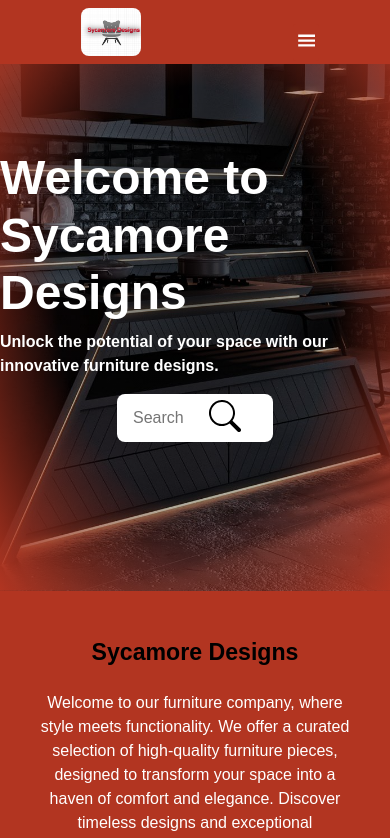
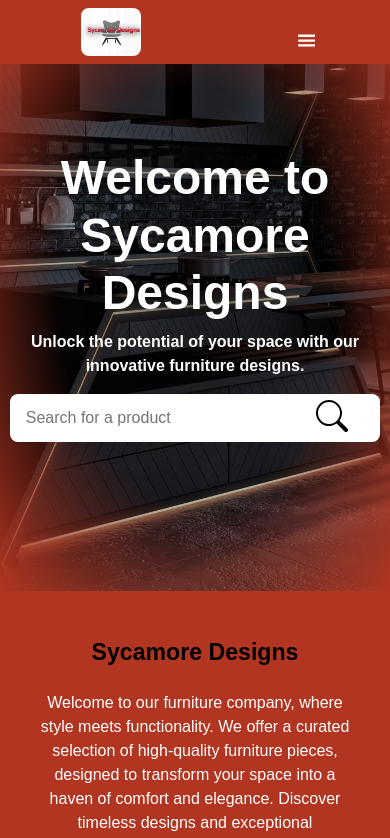
Before and after one commit to Roche001/FurniFusion, a React (Create React App) app: page / in a window 390 px wide. Shown: the top 838 px of the page. Built offline with nearby package versions, Linux system fonts and the light colour scheme; a web font is replaced by a local one.

Commit message:
update changes

```diff
--- a/src/components/home/Home.css
+++ b/src/components/home/Home.css
@@ -41,3 +41,16 @@
   font-weight: 900;
   cursor: pointer;
 }
+@media screen and (max-width: 600px) {
+  .home-banner {
+    text-align: center;
+  }
+  .home-input {
+    width: 95vw;
+  }
+}
+@media screen and (min-width: 601px) and (max-width: 900px) {
+  .home-input {
+    width: 75vw;
+  }
+}
```
